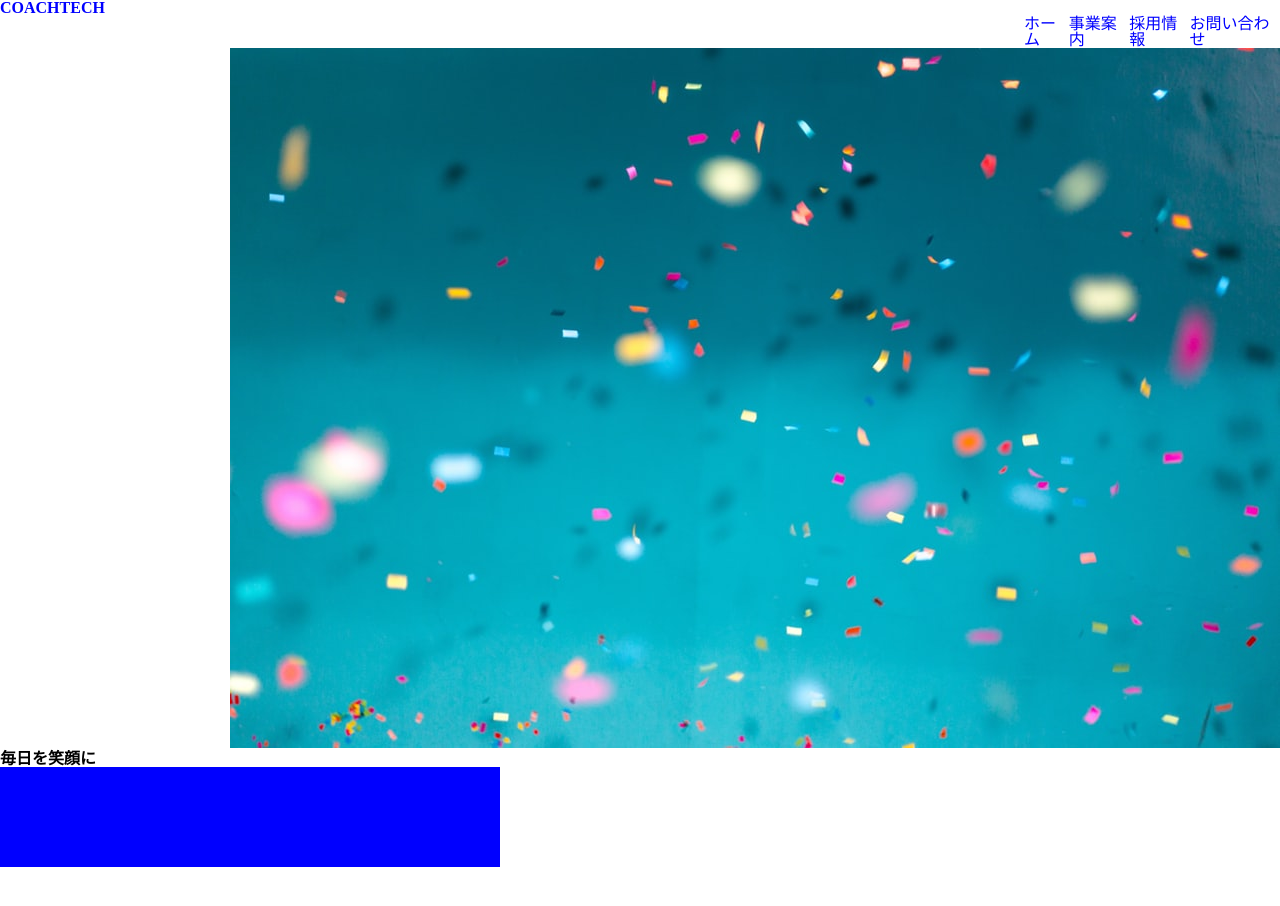
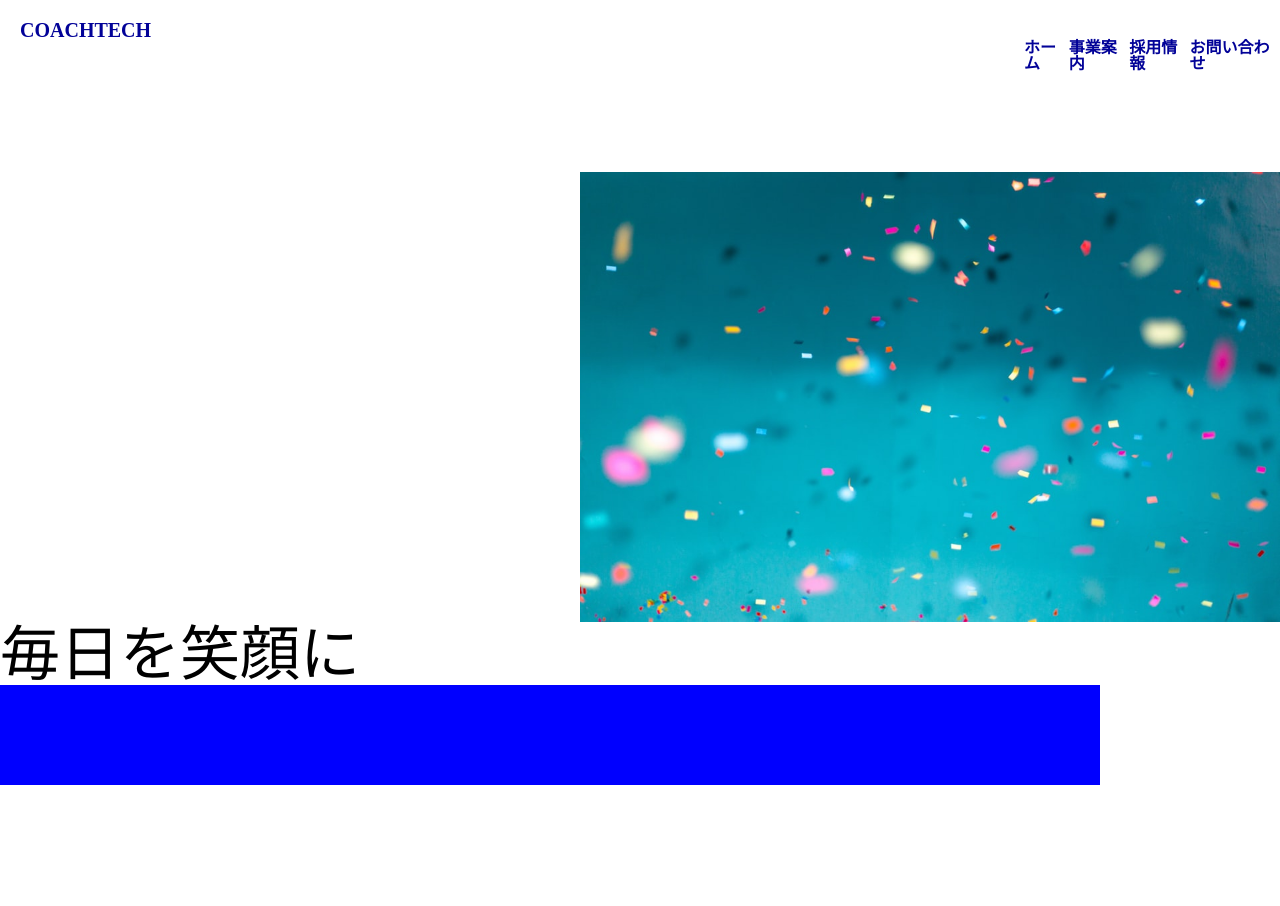
Before and after one commit to miyu34/20230304_miyoshi, a plain HTML site: page index.HTML in a window 1280 px wide. After the commit the page ends 800 px from the top, so only its background shows below. Drawn offline with Linux system fonts and the light colour scheme.

Commit message:
HTML_correct

```diff
--- a/CSS/style.css
+++ b/CSS/style.css
@@ -1,17 +1,21 @@
 .content{
   padding: 0%;
   width: 100%;
-  height: 1000px;
+  height: 100vh;
 }
 
 .content__nav{
-  color: blue;
+  color: rgb(2, 2, 152);
   list-style-type: none;
   overflow: hidden;
 }
 
 .logo{
   text-align: left;
+  margin-top: 5px;
+  font-size: 20px;
+  margin-left: 20px;
+  margin-top: 20px;
 }
 
 .content__btm{
@@ -20,21 +24,27 @@
   padding-left: 0%;
   float: right;
   justify-content: space-between;
+  font-weight: bold;
+  font-size: 16px;
 }
 
 .content__img{
   text-align: right;
-  size: auto;
+}
+
+.content__item{
+  width: 700px;
+  height: 450px;
+  margin-top: 100px;
 }
 
 .content__txt{
-  font-weight: bold;
+  font-size: 60px;
 }
 
 .content__box{
-  width: 150px;
+  width: 1100px;
   height: 100px;
   text-align: left;
   background-color: blue;
-  width: 500px;
 }
--- a/index.HTML
+++ b/index.HTML
@@ -20,7 +20,8 @@
       <li class="btm__name">お問い合わせ</li>
     </ul>
   </nav>
-    <div class="content__img"><img src="firstview.jpeg/firstview.jpeg" alt="">
+    <div class="content__img">
+      <img class="content__item"  src="firstview.jpeg/firstview.jpeg" alt="">
     </div>
     <p class="content__txt">毎日を笑顔に</p>
     <div class="content__box"></div>
```
